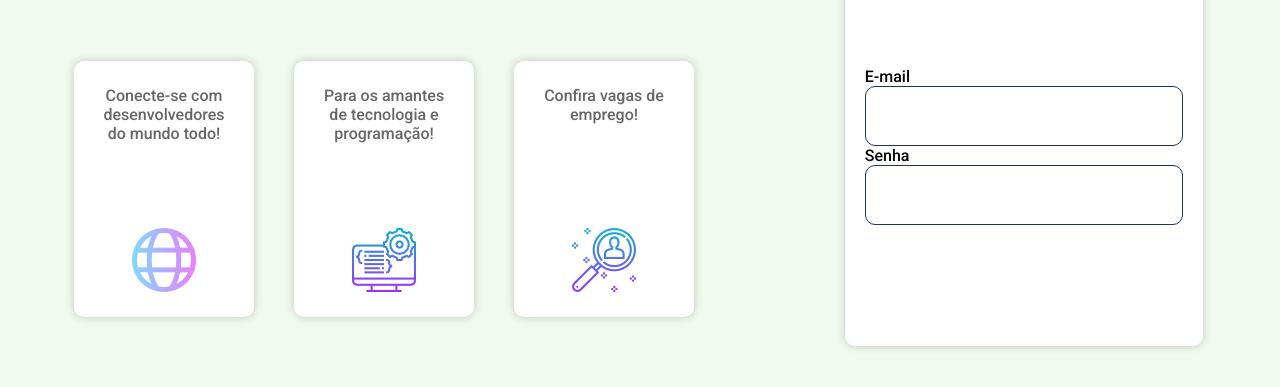
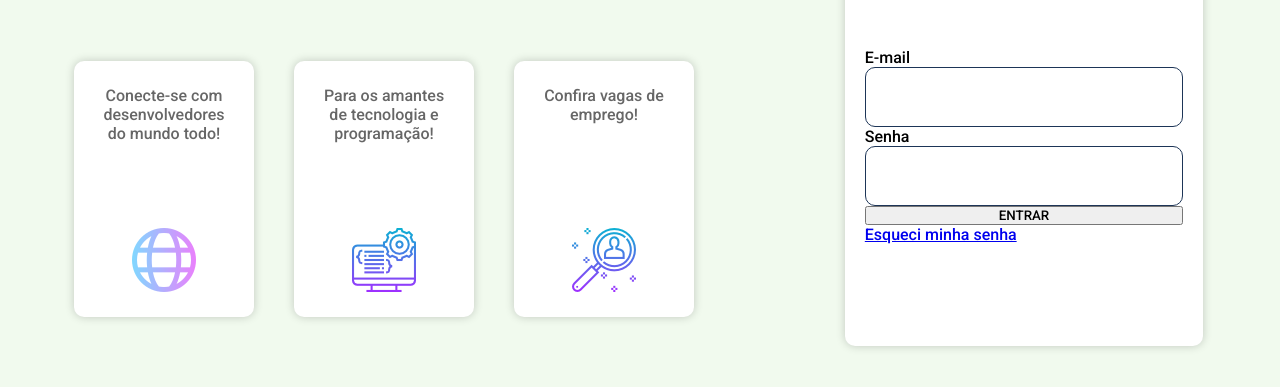
Before and after one commit to Alison-Rodrigues/tela-login-facetech, a plain HTML site: page index.html in a window 1280 px wide. Shown: the part 265-652 px from the top of the page. Drawn offline with Linux system fonts and the light colour scheme.

Commit message:
correção

```diff
--- a/index.html
+++ b/index.html
@@ -37,6 +37,9 @@
 
                 <label for="password" class="label-input password">Senha</label>
                 <input type="password" name="" class="input-user password" id="input-password" placeholder="">
+
+                <input type="submit" value="ENTRAR" class="buttom-submit">
+                <a href="#"><span>Esqueci minha senha</span></a>
             </form>
         </section><!--form-login-->
     </main>
--- a/style.css
+++ b/style.css
@@ -88,11 +88,14 @@
     box-shadow: 0px 0px 10px rgba(0, 0, 0, 0.2);
 }
 .form-login .login .input-user {
+    position: relative;
     padding: 10px;
     outline: none;
     background: none;
     border-radius: 10px;
     border: solid 1px #1D3557;
     height: 60px;
-    font-size: 1em;
+    font-size: 1.2em;
+    color: rgba(0, 0, 0, 0.7);
+
 }
```
